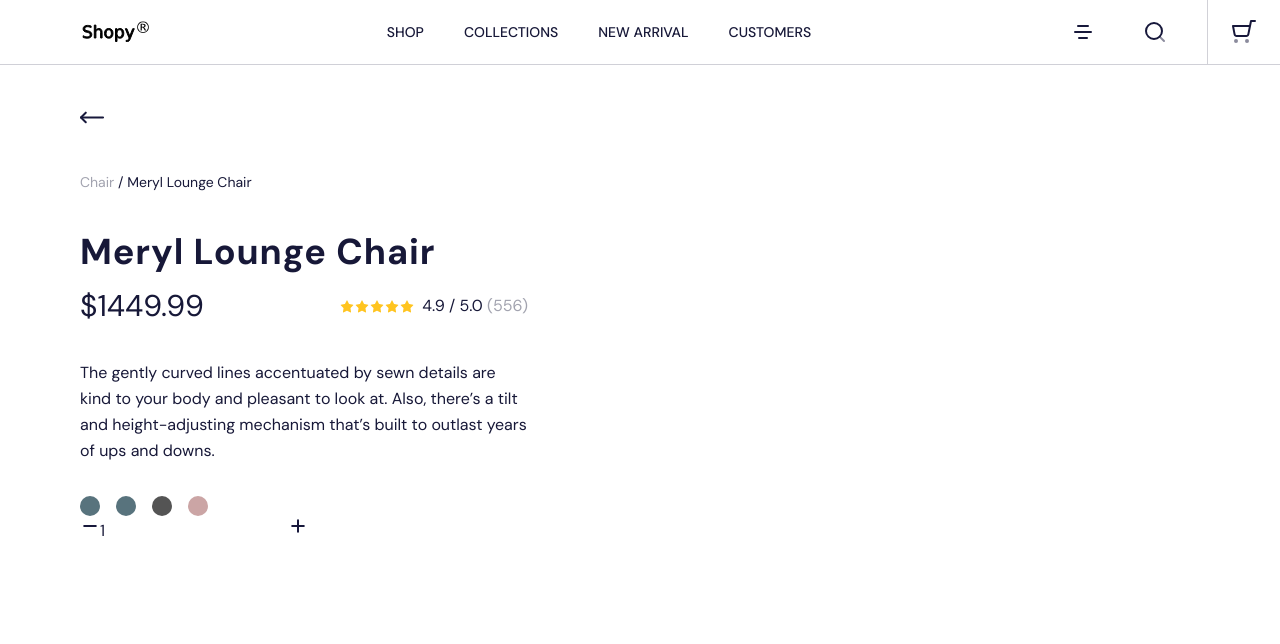
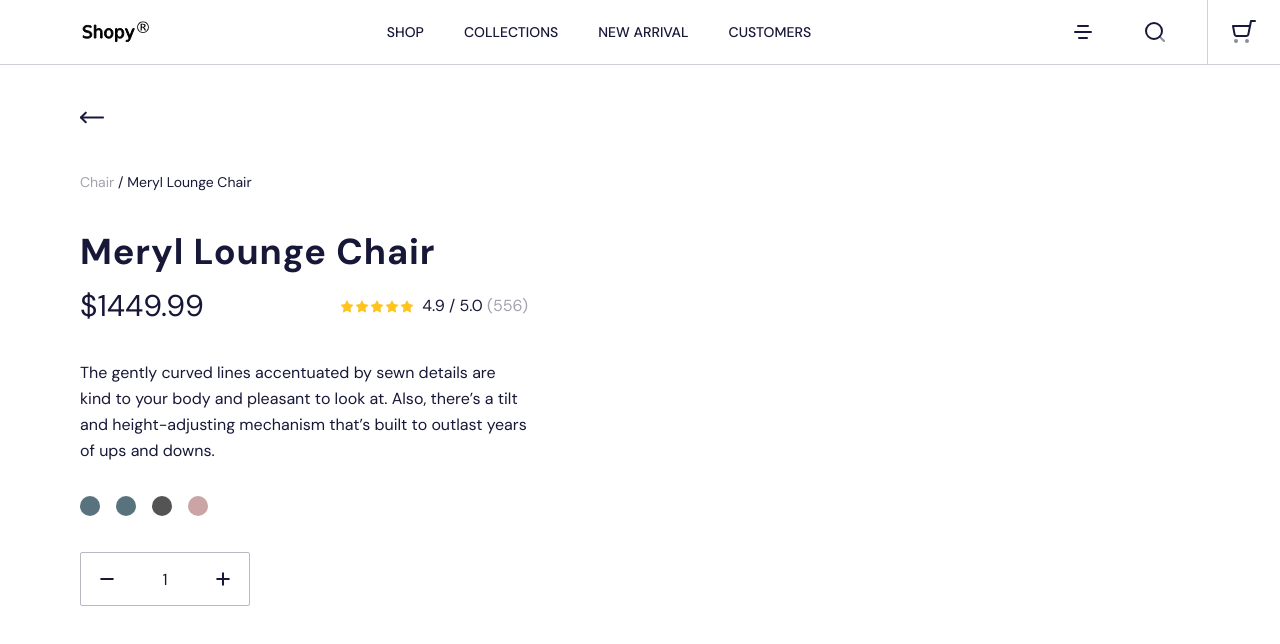
Before and after one commit to raoulnzefa/studious-engine, a Vue app: page / in a window 1280 px wide. Shown: the top 644 px of the page. Built offline with nearby package versions, Linux system fonts and the light colour scheme.

Commit message:
counter styled

```diff
--- a/src/App.vue
+++ b/src/App.vue
@@ -70,13 +70,17 @@
                   class="w-5 h-5 rounded-full bg-[#cba5a5] hover:ring-4 hover:ring-gray-900/20"
               />
             </div>
-            <div>
-              <div>
-                <button>
+            <div class="flex space-x-6 pt-9">
+              <div class="flex items-center border rounded-sm border-gray-900/30">
+                <button class="p-4">
                   <MinusIcon />
                 </button>
-                <input v-model="count" type="text">
-                <button>
+                <input
+                    v-model="count"
+                    type="text"
+                    class="w-16 h-full text-center outline-none"
+                />
+                <button class="p-4">
                   <PlusIcon />
                 </button>
               </div>
```
